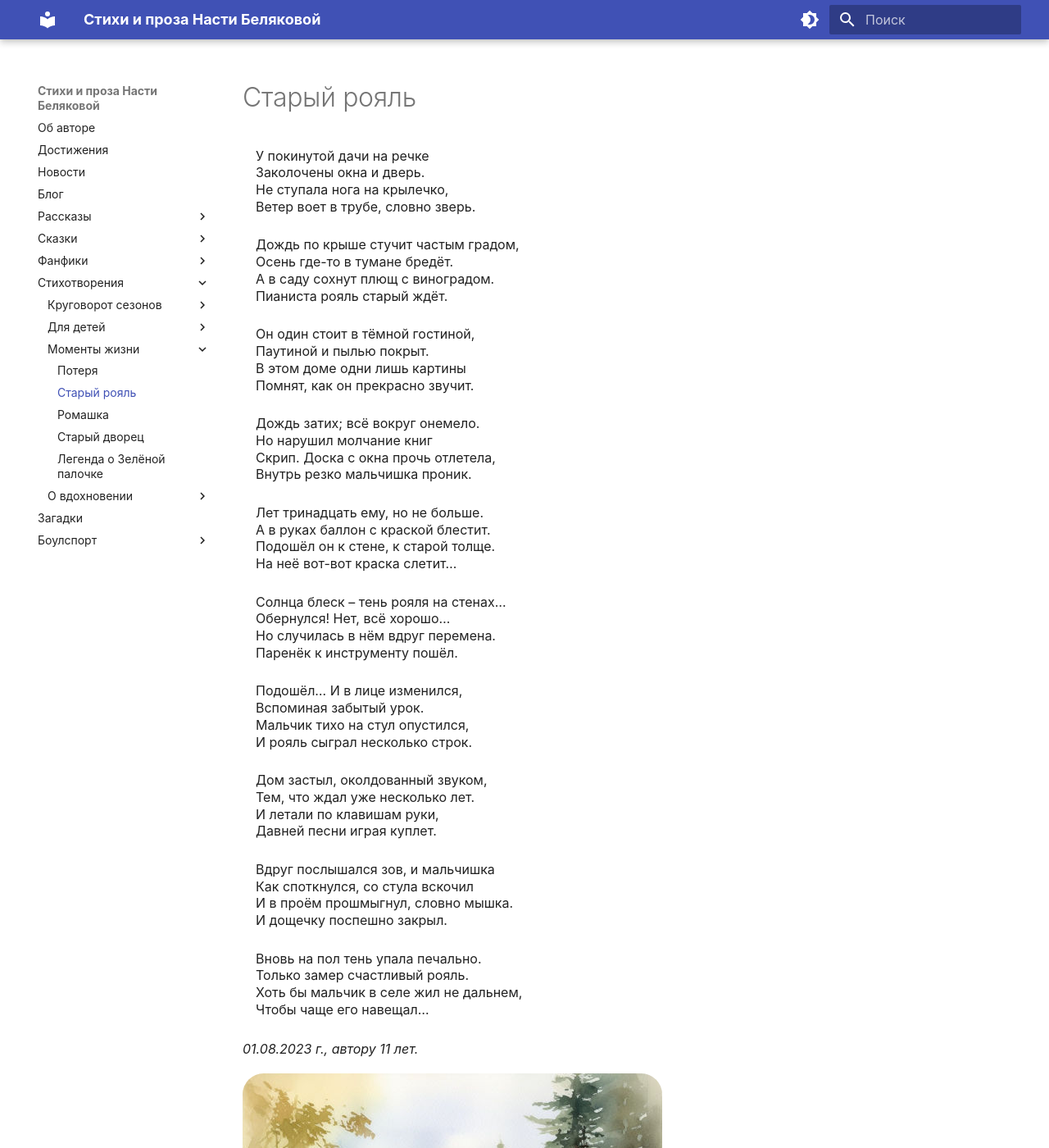
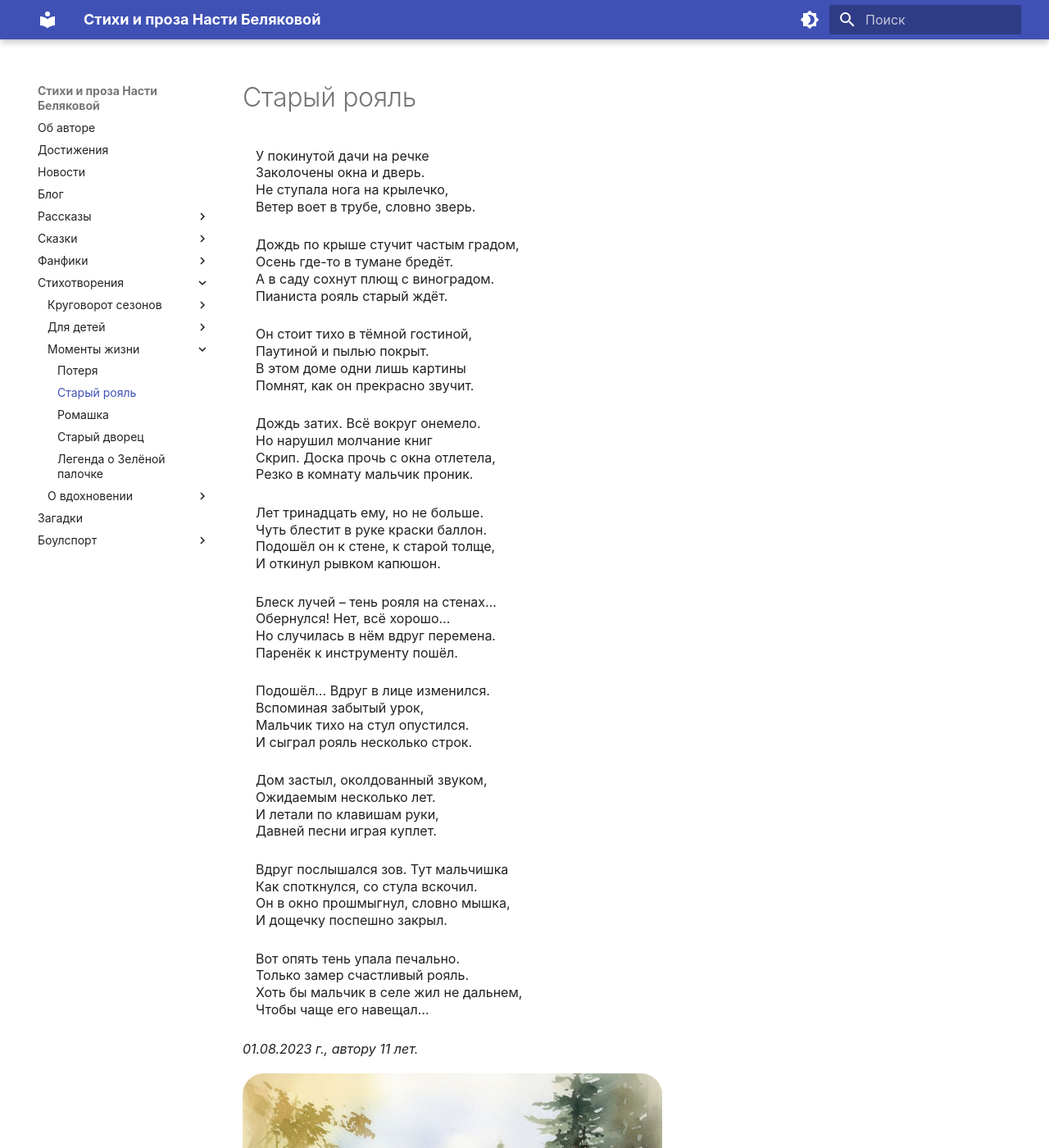
Before and after one commit to lib-beliakova/lib-beliakova.github.io, an MkDocs documentation site: the page built from docs/poems/old-piano.md, in a window 1280 px wide and 1400 px high. Shown: the whole window at 82% size. Built offline with MkDocs 1.6.1 and Material for MkDocs 9.7.7, drawn with Linux system fonts in a browser that asks for light colours.

Commit message:
Update poems

```diff
--- a/docs/poems/old-piano.md
+++ b/docs/poems/old-piano.md
@@ -10,42 +10,42 @@
 А в саду сохнут плющ с виноградом.
 Пианиста рояль старый ждёт.
 
-Он один стоит в тёмной гостиной,
+Он стоит тихо в тёмной гостиной,
 Паутиной и пылью покрыт.
 В этом доме одни лишь картины
 Помнят, как он прекрасно звучит.
 
-Дождь затих; всё вокруг онемело.
+Дождь затих. Всё вокруг онемело.
 Но нарушил молчание книг
-Скрип. Доска с окна прочь отлетела,
-Внутрь резко мальчишка проник.
+Скрип. Доска прочь с окна отлетела,
+Резко в комнату мальчик проник.
 
 Лет тринадцать ему, но не больше.
-А в руках баллон с краской блестит.
-Подошёл он к стене, к старой толще.
-На неё вот-вот краска слетит...
+Чуть блестит в руке краски баллон.
+Подошёл он к стене, к старой толще,
+И откинул рывком капюшон.
 
-Солнца блеск -- тень рояля на стенах...
+Блеск лучей -- тень рояля на стенах...
 Обернулся! Нет, всё хорошо...
 Но случилась в нём вдруг перемена.
 Паренёк к инструменту пошёл.
 
-Подошёл... И в лице изменился,
-Вспоминая забытый урок.
-Мальчик тихо на стул опустился,
-И рояль сыграл несколько строк.
+Подошёл... Вдруг в лице изменился.
+Вспоминая забытый урок,
+Мальчик тихо на стул опустился.
+И сыграл рояль несколько строк.
 
 Дом застыл, околдованный звуком,
-Тем, что ждал уже несколько лет.
+Ожидаемым несколько лет.
 И летали по клавишам руки,
 Давней песни играя куплет.
 
-Вдруг послышался зов, и мальчишка
-Как споткнулся, со стула вскочил
-И в проём прошмыгнул, словно мышка.
+Вдруг послышался зов. Тут мальчишка
+Как споткнулся, со стула вскочил.
+Он в окно прошмыгнул, словно мышка,
 И дощечку поспешно закрыл.
 
-Вновь на пол тень упала печально.
+Вот опять тень упала печально.
 Только замер счастливый рояль.
 Хоть бы мальчик в селе жил не дальнем,
 Чтобы чаще его навещал...
```
Also changed, not shown: docs/poems/avian-dinner.md (+1 -1 lines), docs/poems/cats.md (+11 -11 lines), docs/poems/forest-is-quivering.md (+4 -4 lines), docs/poems/loss.md (+7 -7 lines), docs/poems/twelve.md (+10 -10 lines).
